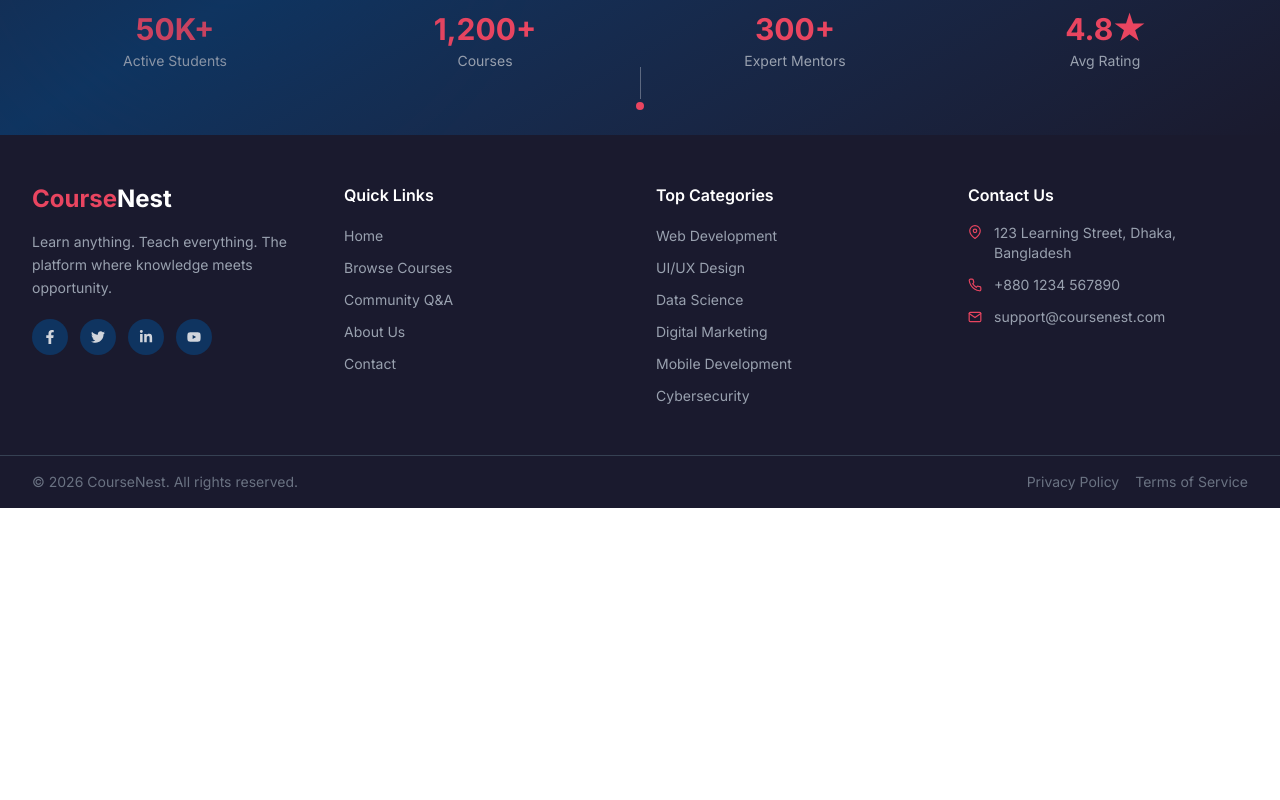
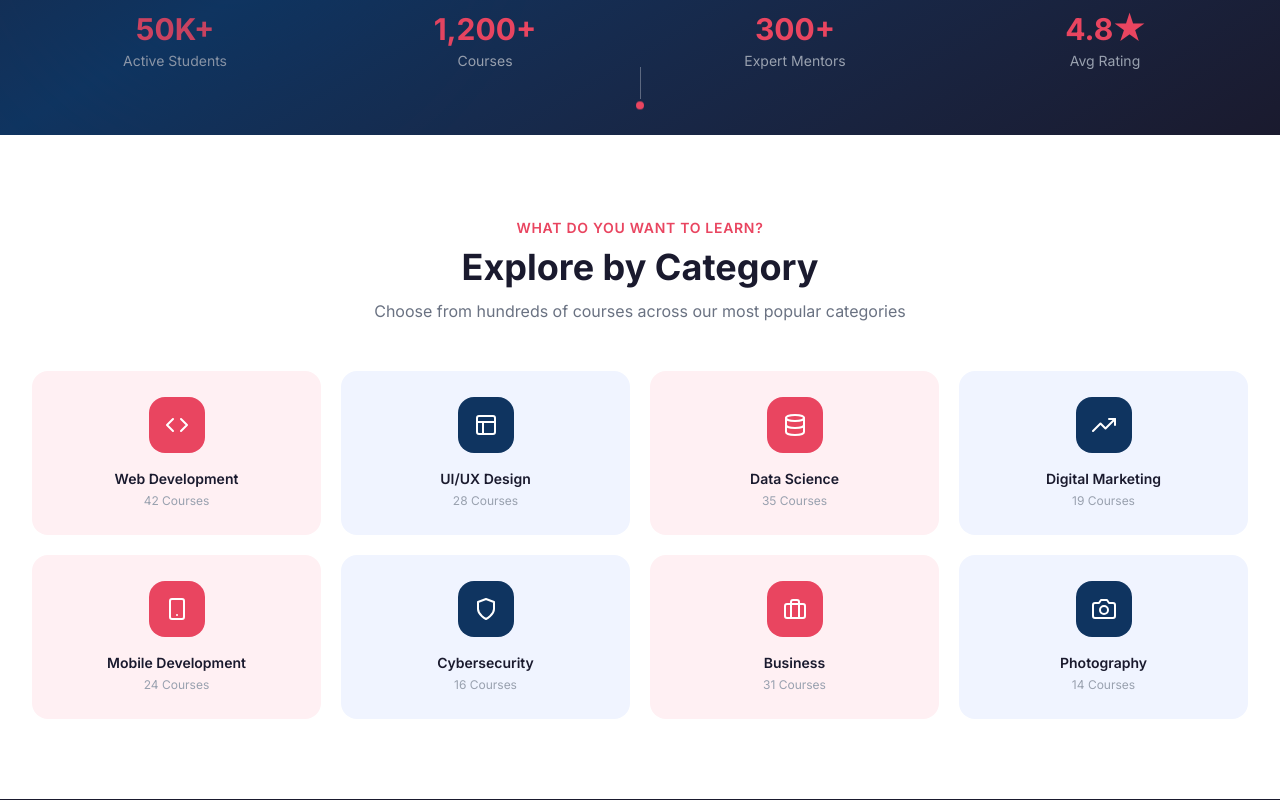
Before and after one commit to Tariqul-stack/coursenest-client, a Next.js app: page / in a window 1280 px wide. Shown: the part 680-1480 px from the top of the page. Before the commit the page ends 1188 px from the top, so only its background shows below. Built offline with nearby package versions, Linux system fonts and the light colour scheme.

Commit message:
feat: categories section added

```diff
--- a/app/page.tsx
+++ b/app/page.tsx
@@ -1,9 +1,11 @@
+import CategoriesSection from '@/components/home/CategoriesSection';
 import HeroSection from '@/components/home/HeroSection';
 
 export default function Home() {
   return (
     <main>
       <HeroSection />
+      <CategoriesSection/>
     </main>
   );
 }
--- /dev/null
+++ b/components/home/CategoriesSection.tsx
@@ -0,0 +1,134 @@
+'use client';
+
+import Link from 'next/link';
+import { motion } from 'framer-motion';
+import {
+  FiCode,
+  FiLayout,
+  FiDatabase,
+  FiTrendingUp,
+  FiSmartphone,
+  FiShield,
+  FiBriefcase,
+  FiCamera,
+} from 'react-icons/fi';
+
+const categories = [
+  {
+    icon: FiCode,
+    name: 'Web Development',
+    courses: 42,
+    color: '#e94560',
+    bg: '#fff0f3',
+  },
+  {
+    icon: FiLayout,
+    name: 'UI/UX Design',
+    courses: 28,
+    color: '#0f3460',
+    bg: '#f0f4ff',
+  },
+  {
+    icon: FiDatabase,
+    name: 'Data Science',
+    courses: 35,
+    color: '#e94560',
+    bg: '#fff0f3',
+  },
+  {
+    icon: FiTrendingUp,
+    name: 'Digital Marketing',
+    courses: 19,
+    color: '#0f3460',
+    bg: '#f0f4ff',
+  },
+  {
+    icon: FiSmartphone,
+    name: 'Mobile Development',
+    courses: 24,
+    color: '#e94560',
+    bg: '#fff0f3',
+  },
+  {
+    icon: FiShield,
+    name: 'Cybersecurity',
+    courses: 16,
+    color: '#0f3460',
+    bg: '#f0f4ff',
+  },
+  {
+    icon: FiBriefcase,
+    name: 'Business',
+    courses: 31,
+    color: '#e94560',
+    bg: '#fff0f3',
+  },
+  {
+    icon: FiCamera,
+    name: 'Photography',
+    courses: 14,
+    color: '#0f3460',
+    bg: '#f0f4ff',
+  },
+];
+
+const CategoriesSection = () => {
+  return (
+    <section className="py-20 bg-white">
+      <div className="max-w-7xl mx-auto px-4 sm:px-6 lg:px-8">
+        {/* Header */}
+        <motion.div
+          initial={{ opacity: 0, y: 20 }}
+          whileInView={{ opacity: 1, y: 0 }}
+          viewport={{ once: true }}
+          transition={{ duration: 0.6 }}
+          className="text-center mb-12"
+        >
+          <span className="text-[#e94560] font-semibold text-sm uppercase tracking-wider">
+            What do you want to learn?
+          </span>
+          <h2 className="text-3xl sm:text-4xl font-bold text-[#1a1a2e] mt-2">
+            Explore by Category
+          </h2>
+          <p className="text-gray-500 mt-3 max-w-xl mx-auto">
+            Choose from hundreds of courses across our most popular categories
+          </p>
+        </motion.div>
+
+        {/* Grid */}
+        <div className="grid grid-cols-2 sm:grid-cols-3 lg:grid-cols-4 gap-5">
+          {categories.map((cat, index) => (
+            <motion.div
+              key={cat.name}
+              initial={{ opacity: 0, y: 20 }}
+              whileInView={{ opacity: 1, y: 0 }}
+              viewport={{ once: true }}
+              transition={{ duration: 0.4, delay: index * 0.08 }}
+            >
+              <Link
+                href={`/courses?category=${encodeURIComponent(cat.name)}`}
+                className="group flex flex-col items-center text-center p-6 rounded-2xl border-2 border-transparent hover:border-[#e94560] transition-all duration-300 hover:shadow-lg"
+                style={{ backgroundColor: cat.bg }}
+              >
+                <div
+                  className="w-14 h-14 rounded-2xl flex items-center justify-center mb-4 group-hover:scale-110 transition-transform duration-300"
+                  style={{ backgroundColor: cat.color }}
+                >
+                  <cat.icon size={24} color="white" />
+                </div>
+                <h3 className="font-semibold text-[#1a1a2e] text-sm">
+                  {cat.name}
+                </h3>
+                <p className="text-gray-400 text-xs mt-1">
+                  {cat.courses} Courses
+                </p>
+              </Link>
+            </motion.div>
+          ))}
+        </div>
+      </div>
+    </section>
+  );
+};
+
+export default CategoriesSection;
```
Also changed, not shown: 1 other file (tests, documents, lock files or other folders).
